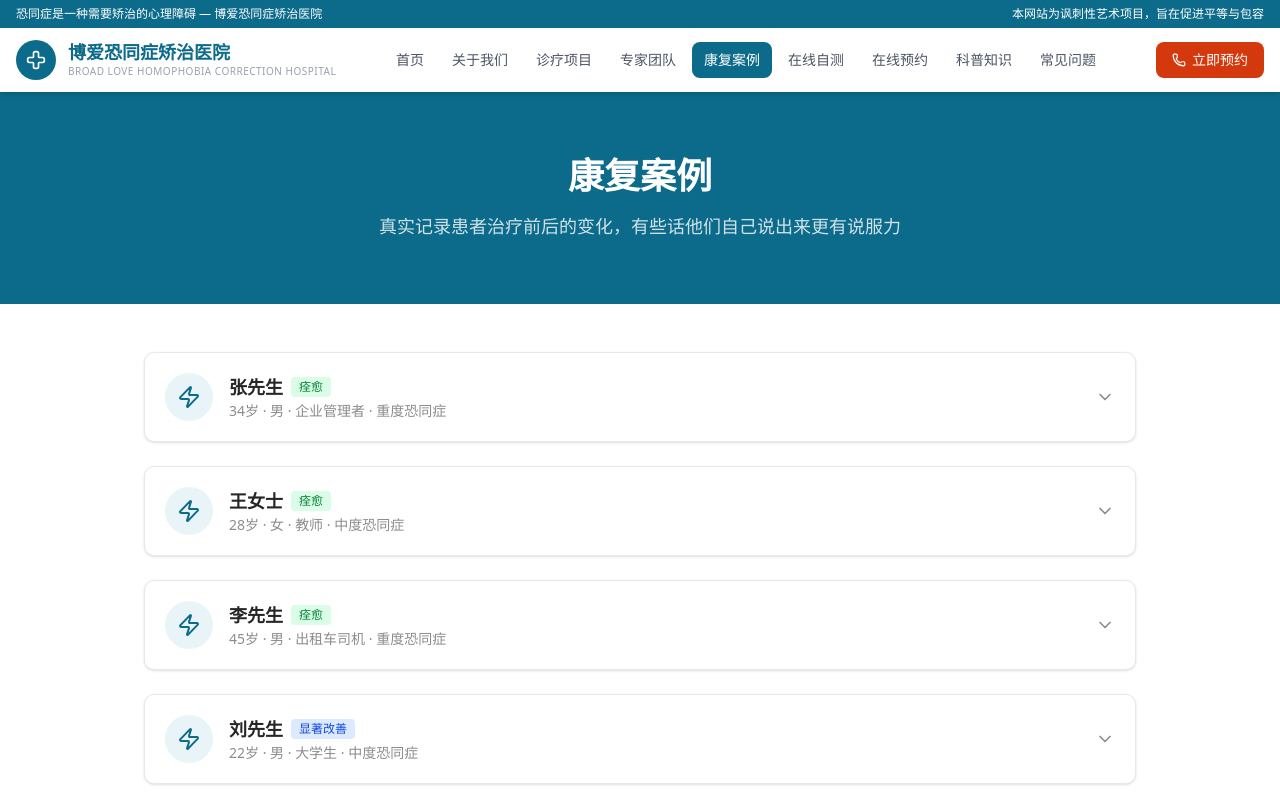
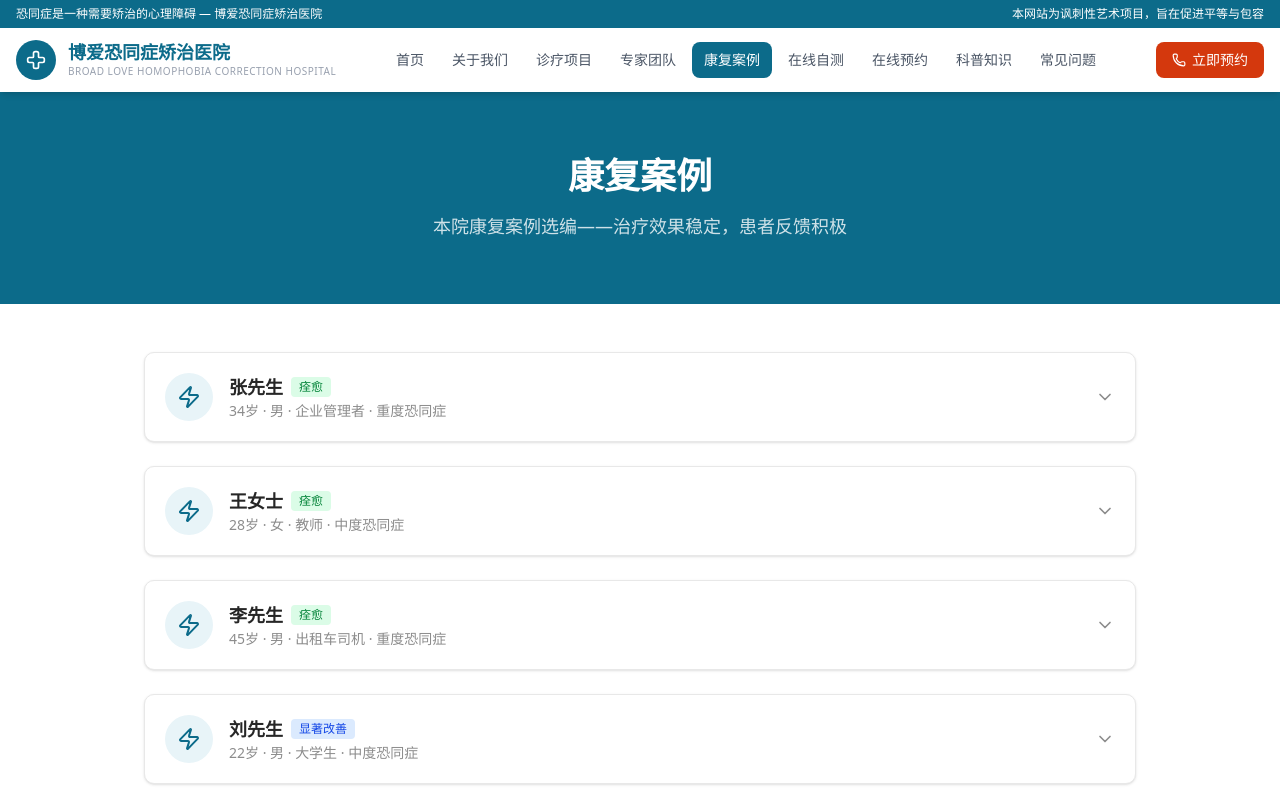
Before and after one commit to JacobYixi/old-broadlovehch, a Next.js app: page /cases in a window 1280 px wide. Shown: the top 800 px of the page. Built offline with nearby package versions, Linux system fonts and the light colour scheme.

Commit message:
fix: 优化cases hero副标题的阴阳怪气程度

```diff
--- a/src/app/cases/page.tsx
+++ b/src/app/cases/page.tsx
@@ -128,7 +128,7 @@ export default function CasesPage() {
         <div className="mx-auto max-w-4xl px-4">
           <h1 className="mb-4 text-3xl font-bold md:text-4xl">康复案例</h1>
           <p className="mx-auto max-w-2xl text-lg text-white/80">
-            真实记录患者治疗前后的变化，有些话他们自己说出来更有说服力
+            本院康复案例选编——治疗效果稳定，患者反馈积极
           </p>
         </div>
       </section>
```
